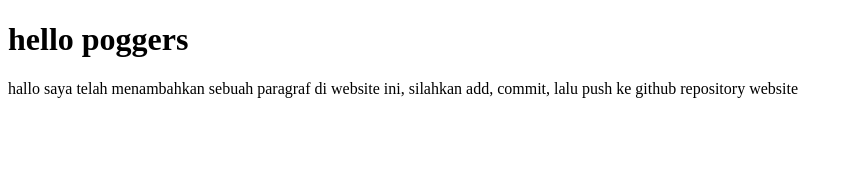
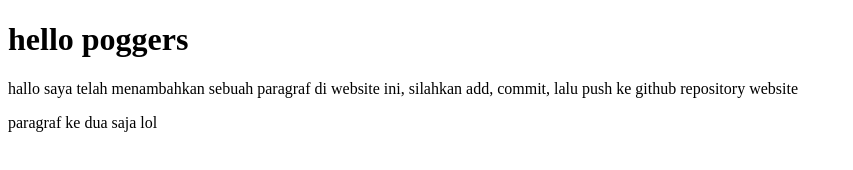
Before and after one commit to budijansen88/courseraWebDevCourse, a plain HTML site: page index.html in a window 1280 px wide. Shown: the whole page, without its empty margins (0-853 px from the left). Drawn offline with Linux system fonts and the light colour scheme.

Commit message:
newest update

```diff
--- a/index.html
+++ b/index.html
@@ -9,5 +9,6 @@
       hallo saya telah menambahkan sebuah paragraf di website
       ini, silahkan add, commit, lalu push ke github repository website
     </p>
+    <p>paragraf ke dua saja lol</p>
   </body>
 </html>
```
